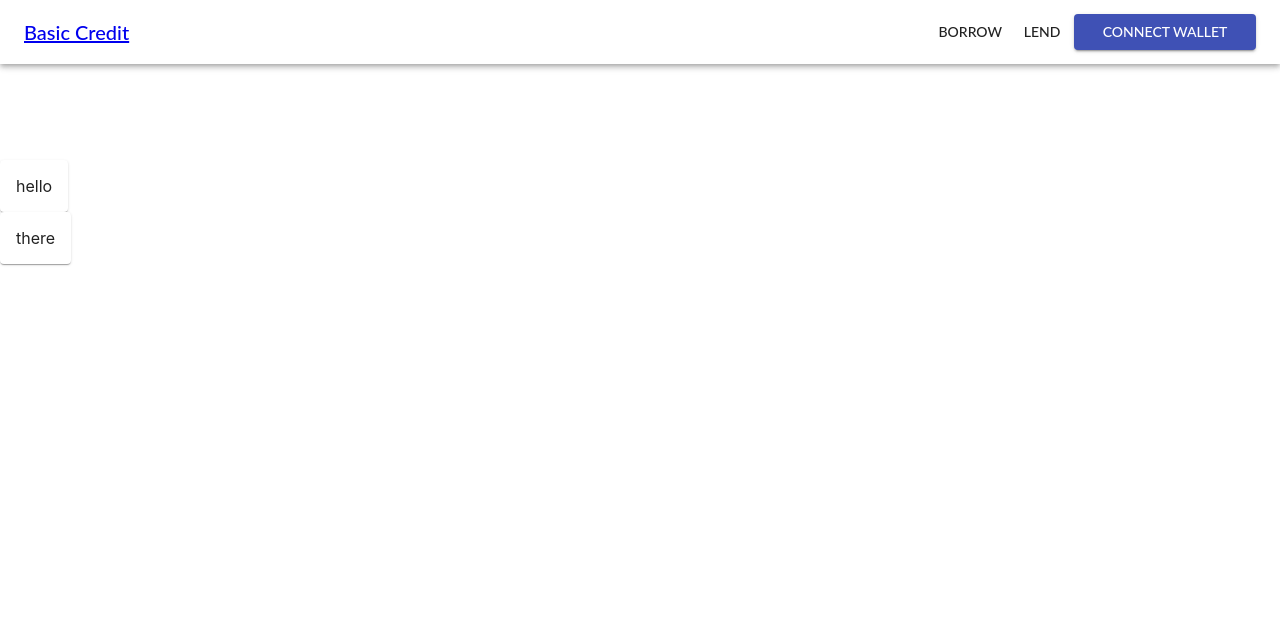
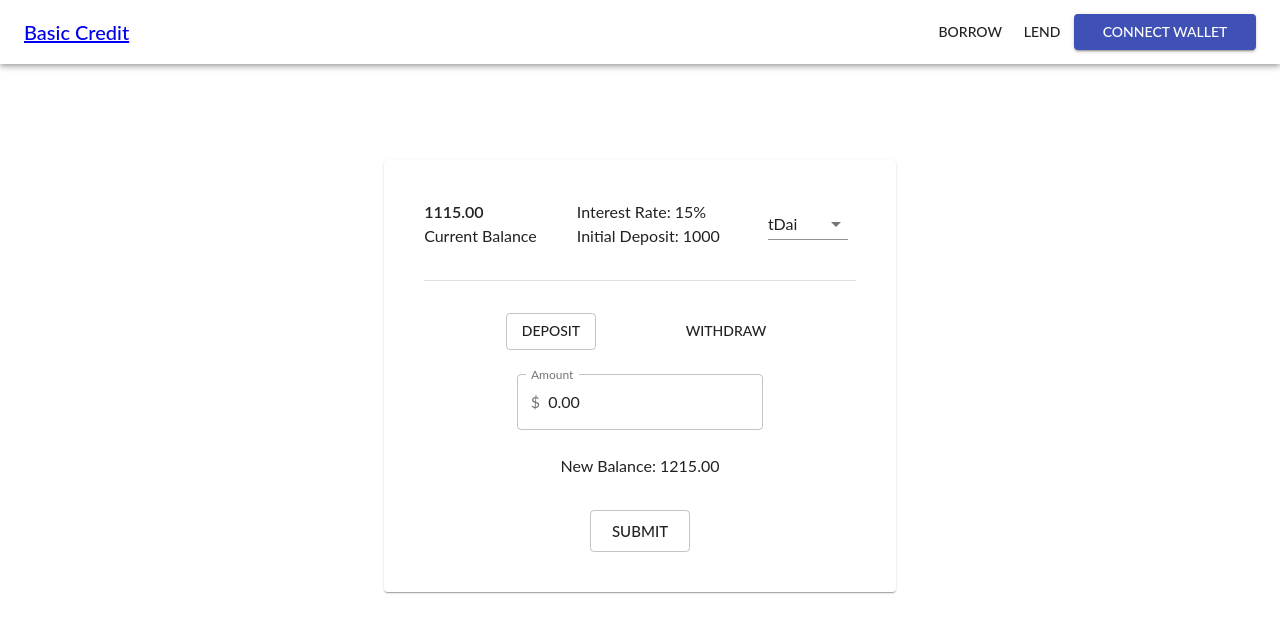
Before and after one commit to basiccredit/basiccredit-webapp, a React (Create React App) app: page /lend in a window 1280 px wide. Shown: the top 632 px of the page. Built offline with nearby package versions, Linux system fonts and the light colour scheme.

Commit message:
Use amount input

```diff
--- a/src/lend/components/Lend.tsx
+++ b/src/lend/components/Lend.tsx
@@ -1,34 +1,145 @@
-import { makeStyles, Paper, Theme } from '@material-ui/core';
+import React, { useState } from 'react';
+import {
+  Button,
+  Divider,
+  InputAdornment,
+  InputLabel,
+  makeStyles,
+  OutlinedInput,
+  Paper,
+  Theme,
+  Typography,
+} from '@material-ui/core';
 import Grid from '@material-ui/core/Grid';
 import Layout from '../../layout/components/Layout';
+import FormControl from '@material-ui/core/FormControl';
+import Select from '@material-ui/core/Select';
+import MenuItem from '@material-ui/core/MenuItem';
 
 const useStyles = makeStyles((theme: Theme) => ({
+  amountInput: {
+    marginTop: theme.spacing(3),
+  },
+  balanceText: {
+    fontWeight: 600,
+  },
   paper: {
-    padding: theme.spacing(2),
-    maxWidth: 600,
-    margin: 'auto',
+    padding: theme.spacing(5),
+  },
+  formControl: {
+    margin: theme.spacing(1),
+    minWidth: 80,
+  },
+  divider: {
+    marginTop: theme.spacing(4),
+    marginBottom: theme.spacing(4),
+  },
+  submitSection: {
+    marginTop: theme.spacing(4),
   },
 }));
 
 export const Lend = (): JSX.Element => {
   const styles = useStyles();
+  const [state, setState] = useState<Lend.State>({
+    mode: 'DEPOSIT',
+    currency: 'tDai',
+    amount: '0.00',
+  });
+  const onChangeCurrency = (event: React.ChangeEvent<{ value: unknown }>) => {
+    setState({ ...state, currency: event.target.value as string });
+  };
+  const onClickDeposit = () => {
+    setState({ ...state, mode: 'DEPOSIT' });
+  };
+  const onClickWithdraw = () => {
+    setState({ ...state, mode: 'WITHDRAW' });
+  };
+  const getModeButtonVariant = (
+    mode: 'DEPOSIT' | 'WITHDRAW'
+  ): 'outlined' | 'text' => (state.mode === mode ? 'outlined' : 'text');
+  const onChangeAmountInput = (
+    event: React.ChangeEvent<HTMLTextAreaElement | HTMLInputElement>
+  ): void => {
+    const {
+      target: { value },
+    } = event;
+    setState({ ...state, amount: value });
+  };
 
   return (
     <Layout>
-      <Grid
-        container
-        direction="column"
-        justify="flex-start"
-        alignItems="flex-start"
-      >
+      <Grid container justify="center" alignItems="center">
         <Grid item>
-          <Paper className={styles.paper} elevation={1}>
-            hello
-          </Paper>
-        </Grid>
-        <Grid item>
-          <Paper className={styles.paper} elevation={1}>
-            there
+          <Paper className={styles.paper}>
+            <Grid container spacing={5} id="balance-section">
+              <Grid item>
+                <Typography className={styles.balanceText}>1115.00</Typography>
+                <Typography>Current Balance</Typography>
+              </Grid>
+              <Grid item>
+                <Typography>Interest Rate: 15%</Typography>
+                <Typography>Initial Deposit: 1000</Typography>
+              </Grid>
+              <Grid item>
+                <FormControl className={styles.formControl}>
+                  <Select value={state.currency} onChange={onChangeCurrency}>
+                    <MenuItem value="tDai">tDai</MenuItem>
+                    <MenuItem value="Dai">Dai</MenuItem>
+                  </Select>
+                </FormControl>
+              </Grid>
+            </Grid>
+            <Divider className={styles.divider} />
+            <Grid
+              container
+              justify="space-evenly"
+              id="deposit-withdraw-section"
+            >
+              <Grid item>
+                <Button
+                  onClick={onClickDeposit}
+                  variant={getModeButtonVariant('DEPOSIT')}
+                  size="medium"
+                >
+                  Deposit
+                </Button>
+              </Grid>
+              <Grid item>
+                <Button
+                  onClick={onClickWithdraw}
+                  variant={getModeButtonVariant('WITHDRAW')}
+                  size="medium"
+                >
+                  Withdraw
+                </Button>
+              </Grid>
+            </Grid>
+            <Grid container justify="center" className={styles.amountInput}>
+              <FormControl variant="outlined">
+                <InputLabel htmlFor="outlined-adornment-amount">
+                  Amount
+                </InputLabel>
+                <OutlinedInput
+                  value={state.amount}
+                  onChange={onChangeAmountInput}
+                  startAdornment={
+                    <InputAdornment position="start">$</InputAdornment>
+                  }
+                  labelWidth={60}
+                />
+              </FormControl>
+            </Grid>
+            <Grid container justify="center" className={styles.amountInput}>
+              <Typography>New Balance: 1215.00</Typography>
+            </Grid>
+            <Grid container justify="center" className={styles.submitSection}>
+              <Grid item>
+                <Button size="large" variant="outlined">
+                  Submit
+                </Button>
+              </Grid>
+            </Grid>
           </Paper>
         </Grid>
       </Grid>
```
Also changed, not shown: src/lend/types/Lend.types.d.ts (added, +7 -0 lines).
